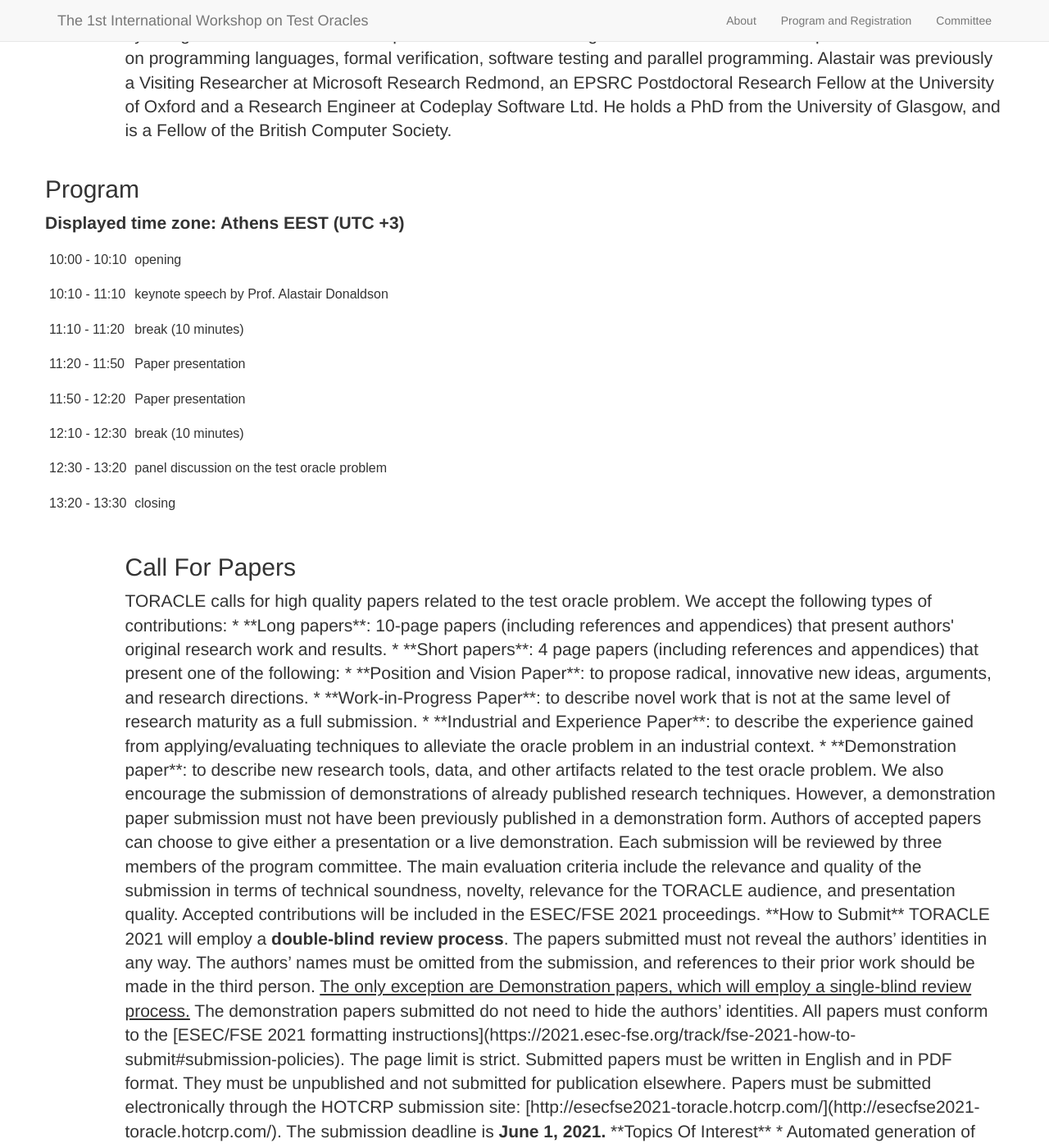
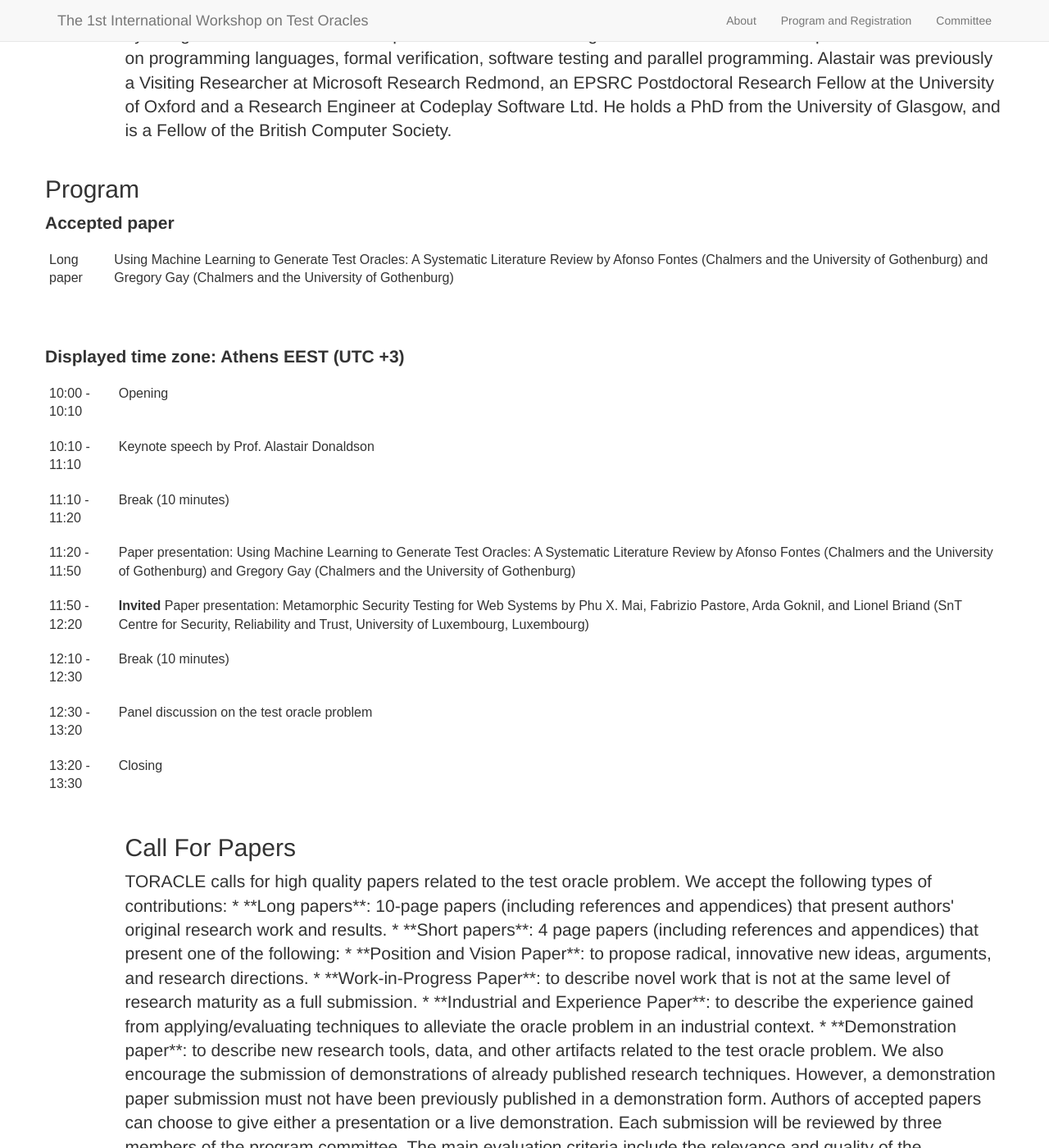
Before and after one commit to toracle2021/toracle2021.github.io, a Jekyll site: the page built from _posts/2014-09-20-services-1 copy.markdown, in a window 1280 px wide and 1400 px high, scrolled down 1923 px. Shown: the whole window at 82% size. Built offline with Jekyll 4.4.1, drawn with Linux system fonts in a browser that asks for light colours; nearby versions of some CDN libraries; library files that are not in the unit come from our copies.

Commit message:
update program

```diff
--- a/_posts/2014-09-20-services-1 copy.markdown
+++ b/_posts/2014-09-20-services-1 copy.markdown
@@ -5,6 +5,16 @@ title: Program<br>
 description: |
 ---
 
+<b>Accepted paper</b>
+<table class="tg">
+  <tr>
+    <td class="tg-0pky">Long paper</td>
+    <td class="tg-0pky">Using Machine Learning to Generate Test Oracles: A Systematic Literature Review by Afonso Fontes (Chalmers and the University of Gothenburg) and Gregory Gay (Chalmers and the University of Gothenburg)</td>
+  </tr>
+</table>
+
+<br>
+<br>
 **Displayed time zone: Athens EEST (UTC +3)**
 
 <style type="text/css">
@@ -19,37 +29,38 @@ description: |
 <thead>
   <tr>
     <th class="tg-0pky">10:00 - 10:10</th>
-    <th class="tg-0pky">opening</th>
+    <th class="tg-0pky">Opening</th>
   </tr>
 </thead>
 <tbody>
   <tr>
     <td class="tg-0pky">10:10 - 11:10</td>
-    <td class="tg-0pky">keynote speech by Prof. Alastair Donaldson</td>
+    <td class="tg-0pky">Keynote speech by Prof. Alastair Donaldson</td>
   </tr>
   <tr>
     <td class="tg-0pky">11:10 - 11:20</td>
-    <td class="tg-0pky">break (10 minutes)</td>
+    <td class="tg-0pky">Break (10 minutes)</td>
   </tr>
   <tr>
     <td class="tg-0pky">11:20 - 11:50</td>
-    <td class="tg-0pky">Paper presentation </td>
+    <td class="tg-0pky">Paper presentation: Using Machine Learning to Generate Test Oracles: A Systematic Literature Review by Afonso Fontes (Chalmers and the University of Gothenburg) and Gregory Gay (Chalmers and the University of Gothenburg)</td>
   </tr>
   <tr>
     <td class="tg-0pky">11:50 - 12:20</td>
-    <td class="tg-0pky">Paper presentation</td>
+    <td class="tg-0pky"><b>Invited</b> Paper presentation: Metamorphic Security Testing for Web Systems by Phu X. Mai, Fabrizio Pastore, Arda Goknil, and Lionel Briand
+(SnT Centre for Security, Reliability and Trust, University of Luxembourg, Luxembourg)</td>
   </tr>
   <tr>
     <td class="tg-0pky">12:10 - 12:30</td>
-    <td class="tg-0pky">break (10 minutes)</td>
+    <td class="tg-0pky">Break (10 minutes)</td>
   </tr>
   <tr>
     <td class="tg-0pky">12:30 - 13:20</td>
-    <td class="tg-0pky">panel discussion on the test oracle problem</td>
+    <td class="tg-0pky">Panel discussion on the test oracle problem</td>
   </tr>
   <tr>
     <td class="tg-0pky">13:20 - 13:30</td>
-    <td class="tg-0pky">closing</td>
+    <td class="tg-0pky">Closing</td>
   </tr>
 </tbody>
 </table>
```
